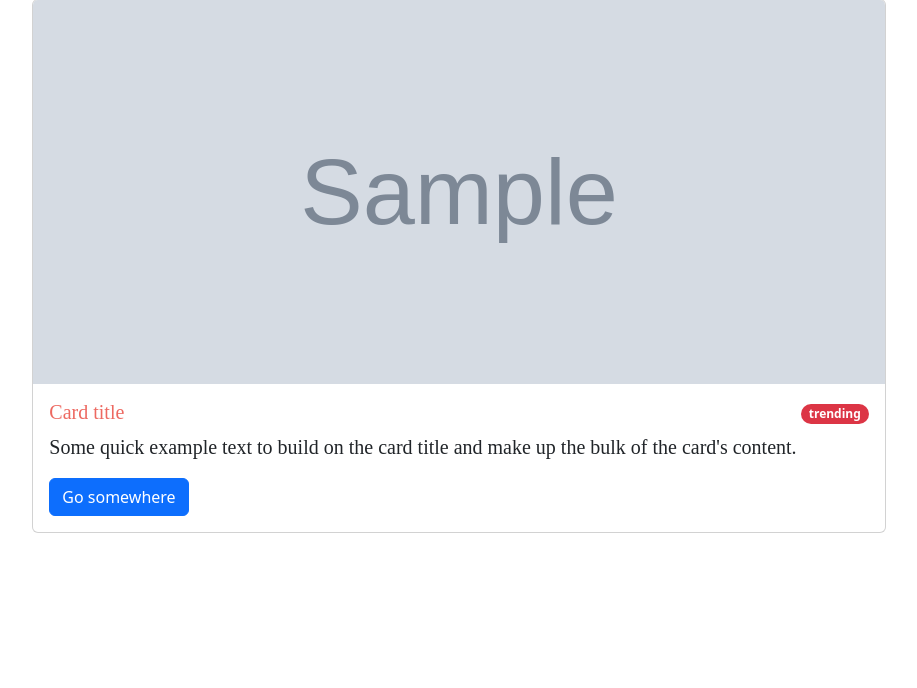
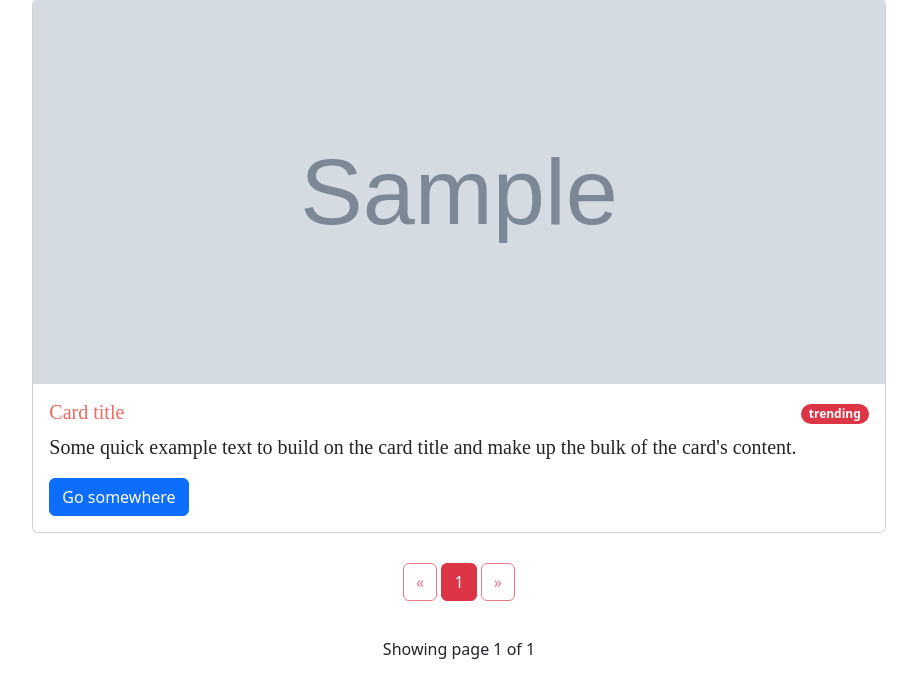
Before and after one commit to KaungMinSett/gwee, a Flask app: template review_post/templates/home.html in a window 1280 px wide. Shown: the part 112-800 px from the top of the page, without its empty margins (181-1098 px from the left). Run offline with Flask 2, Linux system fonts and the light colour scheme; the template is opened without the code that fills it: most values are stand-ins (such as "Sample title", 1, 10 or a date in 2020); grey boxes marked "Sample" are stand-in pictures; parts of the project's set-up code (start-up, migrations or seed data) failed here and were passed over; some libraries are stand-ins or nearby versions.

Commit message:
tab track completed

```diff
--- a/review_post/static/styles.css
+++ b/review_post/static/styles.css
@@ -201,22 +201,7 @@ nav .navbar-nav li a{
     overflow-x: hidden;
 } */
 
-.thanks-img {
 
-    /* position:fixed; */
-
-
-
-
-
-
-
-
-
-
-
-
-   }
 
 
    #thanks{
@@ -231,5 +216,5 @@ nav .navbar-nav li a{
 
 
    .fa-trash{
-    color:#ed6961
+    color:#ed6961;
    }
--- a/review_post/templates/home.html
+++ b/review_post/templates/home.html
@@ -69,7 +69,7 @@
       <div class="tab-content" id="pills-tabContent">
 
         <div class="tab-pane fade show column  active" id="pills-home" role="tabpanel" aria-labelledby="pills-home-tab">
-          {% for post in posts %}
+          {% for post in posts.items %}
           <div class="card col-xl-8 col-lg-8 col-md-8 col-sm-8 col-8 ">
 
 
@@ -92,12 +92,43 @@
 
           </div>
           {% endfor %}
+          <!-- Pagination Links-->
+          <div class="text-center">
+            <a href="{{ url_for('home', page=posts.prev_num) }}" class="btn btn-outline-danger
+     {% if posts.page == 1 %}disabled{% endif %}">
+              &laquo;
+            </a>
+            <!-- Loop through the number of pages to display a link for each-->
+            {% for page_num in posts.iter_pages(left_edge=1, right_edge=1, left_current=1, right_current=2) %}
+            {% if page_num %}
+            <!-- Check for the active page and set the link to "Active"-->
+            {% if posts.page == page_num %}
+            <a href="{{ url_for('home', page=page_num) }}" class="btn btn-danger">
+              {{ page_num }}
+            </a>
+            {% else %}
+            <a href="{{ url_for('home', page=page_num) }}" class="btn btn-outline-danger">
+              {{ page_num }}
+            </a>
+            {% endif %}
+            {% else %}
+            ...
+            {% endif %}
+            {% endfor %}
+            <a href="{{ url_for('home', page=posts.next_num) }}" class="btn btn-outline-danger
+     {% if posts.page == posts.pages %}disabled{% endif %}">
+              &raquo;
+            </a>
+          </div>
+          <p class="text-center mt-3">
+            Showing page {{ posts.page }} of {{ posts.pages }}
+          </p>
 
 
         </div>
         <div class="tab-pane fade" id="pills-trend" role="tabpanel" aria-labelledby="pills-trend-tab">
 
-          {% for trendpost in trendPosts %}
+          {% for trendpost in trendPosts.items %}
           <div class="card col-xl-8 col-lg-8 col-md-8 col-sm-8 col-8 ">
 
 
@@ -122,6 +153,38 @@
           </div>
 
           {% endfor %}
+          <!-- Pagination Links-->
+          <div class="text-center">
+            <a href="{{ url_for('home', trendpage=trendPosts.prev_num) }}" class="btn btn-outline-danger {% if trendPosts.page == 1 %}disabled{% endif %}">
+              &laquo;
+            </a>
+            <!-- Loop through the number of pages to display a link for each-->
+            {% for page_num in trendPosts.iter_pages(left_edge=1, right_edge=1, left_current=1, right_current=2) %}
+            {% if page_num %}
+            <!-- Check for the active page and set the link to "Active"-->
+            {% if trendPosts.page == page_num %}
+            <a href=  "{{ url_for('home', trendpage=page_num) }}" class="btn btn-danger">
+              {{ page_num }}
+            </a>
+            {% else %}
+            <a href="{{ url_for('home', trendpage=page_num) }}" class="btn btn-outline-danger">
+              {{ page_num }}
+            </a>
+            {% endif %}
+            {% else %}
+            ...
+            {% endif %}
+            {% endfor %}
+            <a href="{{ url_for('home', trendpage=trendPosts.next_num) }}" class="btn btn-outline-danger
+     {% if trendPosts.page == trendPosts.pages %}disabled{% endif %}">
+              &raquo;
+            </a>
+          </div>
+          <p class="text-center mt-3">
+            Showing page {{ trendPosts.page }} of {{ trendPosts.pages }}
+          </p>
+
+
 
         </div>
         <div class="tab-pane fade" id="pills-promotion" role="tabpanel" aria-labelledby="pills-promotion-tab">
@@ -195,8 +258,8 @@
 <script src="https://kit.fontawesome.com/5dbfa82225.js" crossorigin="anonymous"></script>
 <script src="/static/style.js"></script>
 
-<script src="https://cdn.jsdelivr.net/npm/bootstrap@5.2.0-beta1/dist/js/bootstrap.bundle.min.js"
-  integrity="sha384-pprn3073KE6tl6bjs2QrFaJGz5/SUsLqktiwsUTF55Jfv3qYSDhgCecCxMW52nD2" crossorigin="anonymous"></script>
+<script crossorigin="anonymous" src="https://cdn.jsdelivr.net/npm/bootstrap@5.1.3/dist/js/bootstrap.bundle.min.js"
+  integrity="sha384-ka7Sk0Gln4gmtz2MlQnikT1wXgYsOg+OMhuP+IlRH9sENBO0LRn5q+8nbTov4+1p"></script>
 
 <script defer src="https://use.fontawesome.com/releases/v5.15.4/js/all.js"
   integrity="sha384-rOA1PnstxnOBLzCLMcre8ybwbTmemjzdNlILg8O7z1lUkLXozs4DHonlDtnE7fpc" crossorigin="anonymous"></script>
--- a/review_post/templates/messages.html
+++ b/review_post/templates/messages.html
@@ -1,5 +1,5 @@
 
-{% extends 'base.html' %}
+
 
 {% block content %}
 
```
Also changed, not shown: review_post/routes.py (+12 -6 lines), review_post/templates/adminpanel.html (+57 -43 lines), review_post/templates/base.html (+12 -5 lines), review_post/static/img/07b436230f10353bd17b.png (added), review_post/static/img/35bfa9926ec1ec4460a1.png (added), review_post/static/img/585bcb2a317f840811a4.jpg (added), review_post/static/img/a4ad54db5a1ba95e17d3.jpg (added), review_post/static/img/d709b059635d614d5ffe.jpg (added), review_post/static/img/f984c244e44f2de3ac09.jpg (added).
